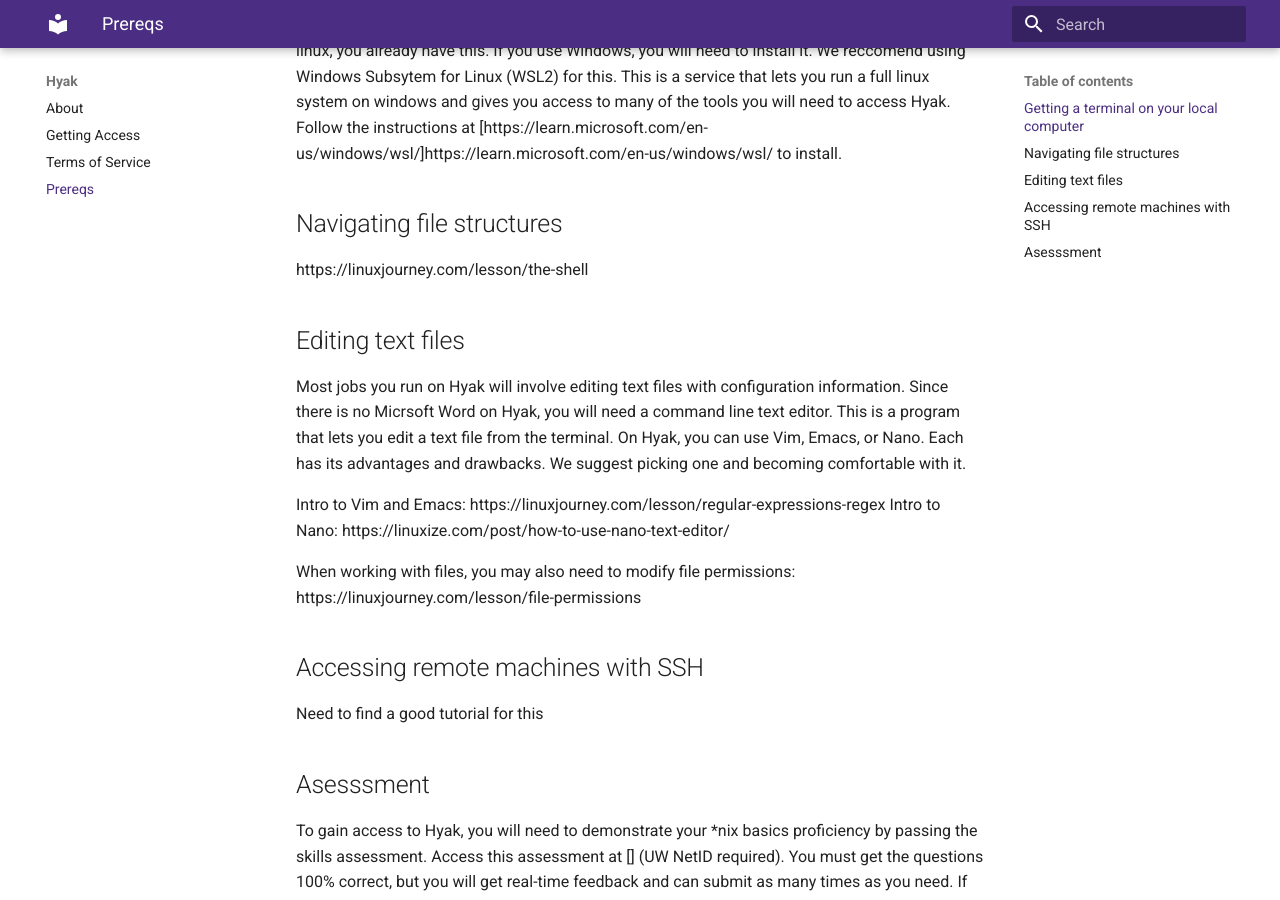
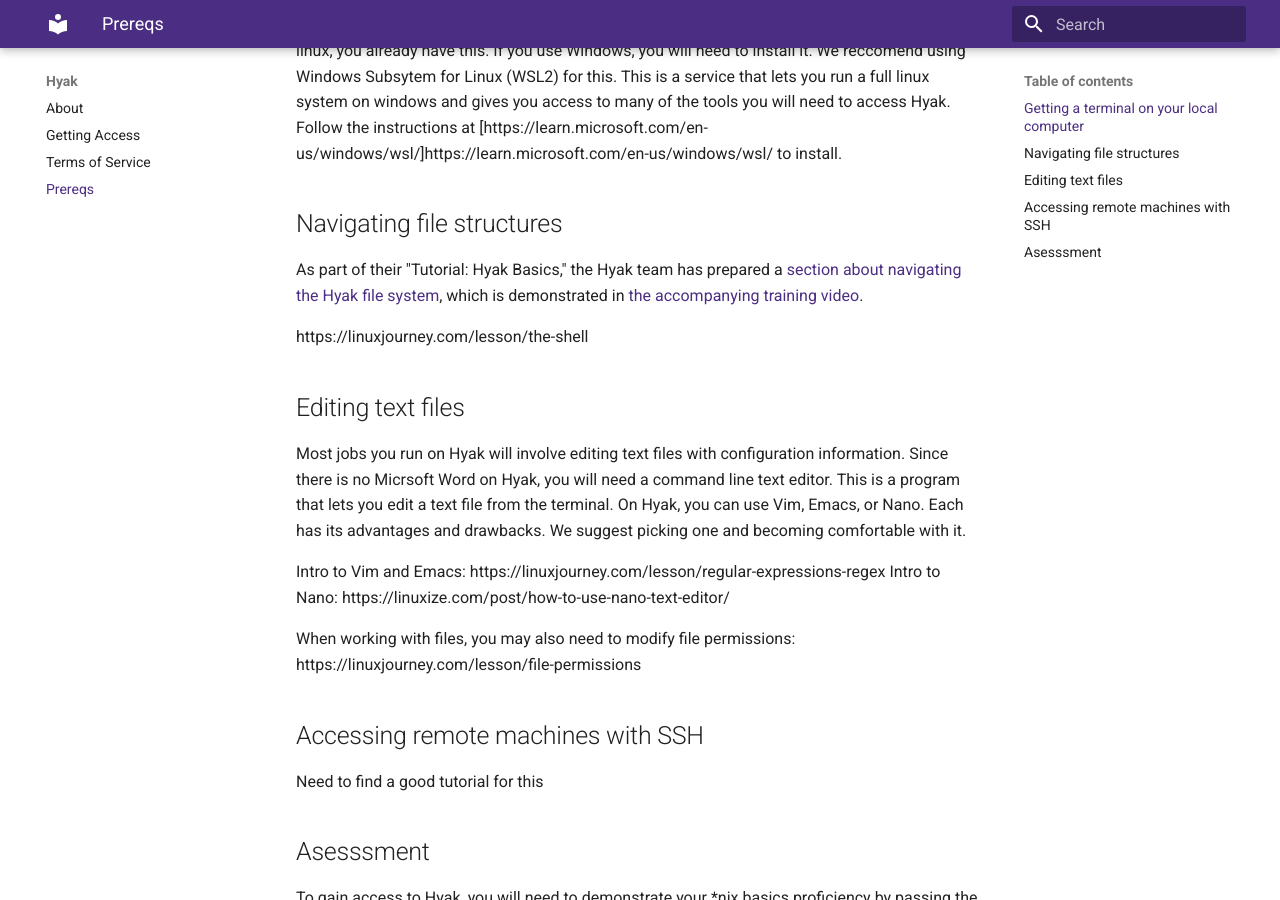
Before and after one commit to UW-HPC/website_revamp, an MkDocs documentation site: the page built from docs/prerequisites.md, in a window 1280 px wide and 900 px high, scrolled down 434 px. Built offline with MkDocs 1.6.1 and Material for MkDocs 9.7.7, drawn with Linux system fonts in a browser that asks for light colours.

Commit message:
a commit to prepare the protocol for editing the RCC revamped website. Test commit contains links to trainings for the pre-reqs page.

```diff
--- a/docs/prerequisites.md
+++ b/docs/prerequisites.md
@@ -7,6 +7,8 @@ Before you can use Hyak, you must meet a few preerequisites related to using the
 You will need a terminal application on your computer to access Hyak. If you use a mac or run linux, you already have this. If you use Windows, you will need to install it. We reccomend using Windows Subsytem for Linux (WSL2) for this. This is a service that lets you run a full linux system on windows and gives you access to many of the tools you will need to access Hyak. Follow the instructions at [https://learn.microsoft.com/en-us/windows/wsl/]https://learn.microsoft.com/en-us/windows/wsl/ to install.
 
 ## Navigating file structures
+
+As part of their "Tutorial: Hyak Basics," the Hyak team has prepared a [section about navigating the Hyak file system](https://hyak.uw.edu/docs/hyak101/basics/system), which is demonstrated in  [the accompanying training video](https://youtu.be/WqGCJMQhiC0).
 
 https://linuxjourney.com/lesson/the-shell
 
```
